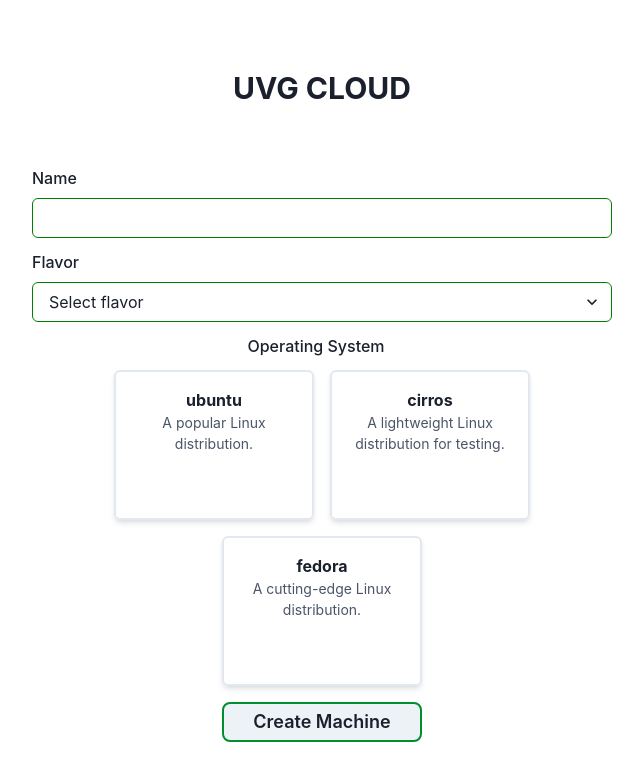
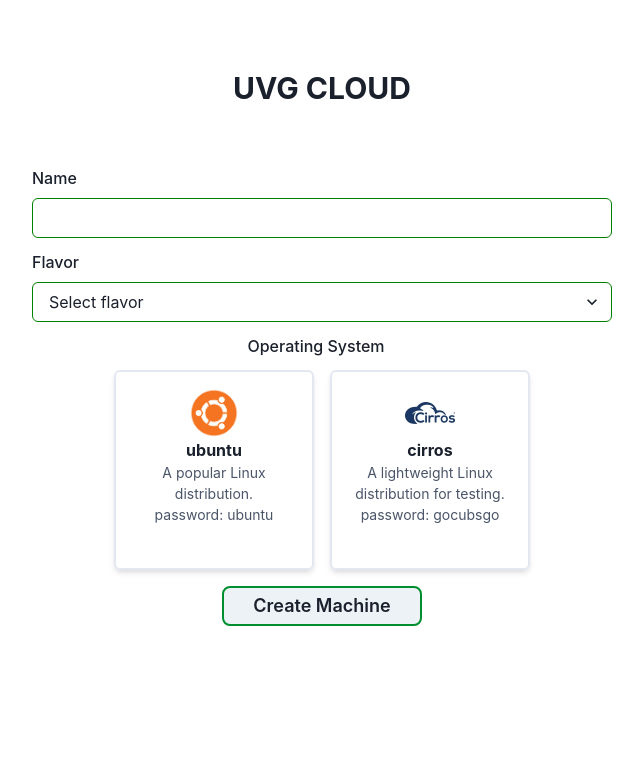
Before and after one commit to Mxrk122/uvgcloud, a React (Vite) app in the folder frontend/: page /createmachine in a window 1280 px wide. Shown: the top 780 px of the page, without its empty margins (318-961 px from the left). Built offline with nearby package versions, Linux system fonts and the light colour scheme; no server answers.

Commit message:
OS Icons & UI changes

```diff
--- a/frontend/src/routes/CreateMachine.jsx
+++ b/frontend/src/routes/CreateMachine.jsx
@@ -1,5 +1,7 @@
 import React, { useState, useEffect } from 'react';
 import { Link, useNavigate } from 'react-router-dom';
+import ubuntu from "../assets/images/ubuntu.png"
+import cirros from "../assets/images/cirros_logo.jpeg"
 import { UserContext } from '../context/userContextProvider';
 import { Box, Heading, Text, Input, Button, FormControl, FormLabel, VStack, Select, Spinner, AlertDialog, AlertDialogOverlay, AlertDialogContent, AlertDialogHeader, AlertDialogBody, AlertDialogFooter } from '@chakra-ui/react';
 
@@ -8,20 +10,22 @@ const osOptions = [
     id: 'ubuntu',
     name: 'ubuntu',
     description: 'A popular Linux distribution.',
-    imageUrl: 'https://example.com/ubuntu.png',
+    imageUrl: ubuntu,
+    defaultpw : 'ubuntu'
   },
   {
     id: 'cirros',
     name: 'cirros',
     description: 'A lightweight Linux distribution for testing.',
-    imageUrl: 'https://example.com/cirros.png',
+    imageUrl: cirros,
+    defaultpw : 'gocubsgo'
   },
-  {
-    id: 'fedora',
-    name: 'fedora',
-    description: 'A cutting-edge Linux distribution.',
-    imageUrl: 'https://example.com/fedora.png',
-  },
+  // {
+  //   id: 'fedora',
+  //   name: 'fedora',
+  //   description: 'A cutting-edge Linux distribution.',
+  //   imageUrl: 'https://example.com/fedora.png',
+  // },
 ];
 
  // Obtén la URL del backend de las variables de entorno
@@ -146,7 +150,7 @@ const CreateMachine = () => {
           {osOptions.map((operativeSystem) => (
             <Box
               width={200}
-              height={150}
+              height={200}
               key={operativeSystem.id}
               p={4}
               borderWidth={2}
@@ -166,8 +170,10 @@ const CreateMachine = () => {
               flexDirection='column'
               alignItems='center'
             >
+              <img src={operativeSystem.imageUrl} width={50}/>
               <Text fontWeight='bold'>{operativeSystem.name}</Text>
               <Text fontSize='sm' color='gray.600'>{operativeSystem.description}</Text>
+              <Text fontSize='sm' color='gray.600'>password: {operativeSystem.defaultpw}</Text>
             </Box>
           ))}
         </VStack>
--- a/frontend/src/routes/EditMachine.jsx
+++ b/frontend/src/routes/EditMachine.jsx
@@ -125,8 +125,8 @@ const EditMachine = () => {
             </FormControl>
 
             <FormControl id='flavor' mb={3}>
-              <FormLabel>Flavor</FormLabel>
-              <Select
+              <FormLabel disabled >Flavor (No editable)</FormLabel>
+              {/* <Select
                 placeholder='Select flavor'
                 value={originalFlavor}
                 onChange={(e) => setFlavor(e.target.value)}
@@ -138,7 +138,7 @@ const EditMachine = () => {
                 <option value='m1.small'>Small</option>
                 <option value='m1.medium'>Medium</option>
                 <option value='m1.large'>Large</option>
-              </Select>
+              </Select> */}
             </FormControl>
 
             <FormControl id='os' mb={3}>
--- a/frontend/src/routes/MainPage.jsx
+++ b/frontend/src/routes/MainPage.jsx
@@ -142,7 +142,7 @@ const MainPage = () => {
           <Box display="flex" justifyContent="center"
           opacity={isLoading ? 0.5 : 1}
           pointerEvents={isLoading ? 'none' : 'auto'}>
-            <TableContainer>
+            <TableContainer overflowX="scroll">
               <Table variant='simple'>
                 <Thead>
                   <Tr>
@@ -159,7 +159,7 @@ const MainPage = () => {
                       <Td>{machine.vm_name}</Td>
                       <Td>{machine.vm_size}</Td>
                       <Td>{machine.os}</Td>
-                      <Td>{machine.port}</Td>
+                      <Td>{machine.os}@123.456.789.10 {machine.port}</Td>
                       <Td>
                         <CustomButton fontSize={25}
                         onClick={() => handleEditMachine(machine.id)}
@@ -181,6 +181,7 @@ const MainPage = () => {
                   <Heading as="h3" size="md">{machine.vm_name}</Heading>
                   <Text>Flavor: {machine.vm_size}</Text>
                   <Text>OS: {machine.os}</Text>
+                  <Text>{machine.os}@123.456.789.10 {machine.port}</Text>
 
                   <HStack width='100%' alignItems='center' justifyContent='center'>
                     <CustomButton width={20} fontSize={25} onClick={() => handleEditMachine(machine.id)}><MdEdit /></CustomButton>
--- a/frontend/src/styles/main.css
+++ b/frontend/src/styles/main.css
@@ -6,7 +6,7 @@
 }
 
 .machines-grid {
-    width: 80%;
+    width: 50%;
 }
 
 @media (max-width: 1000px){
```
Also changed, not shown: frontend/src/assets/images/cirros_logo.jpeg (added), frontend/src/assets/images/ubuntu.png (added).
